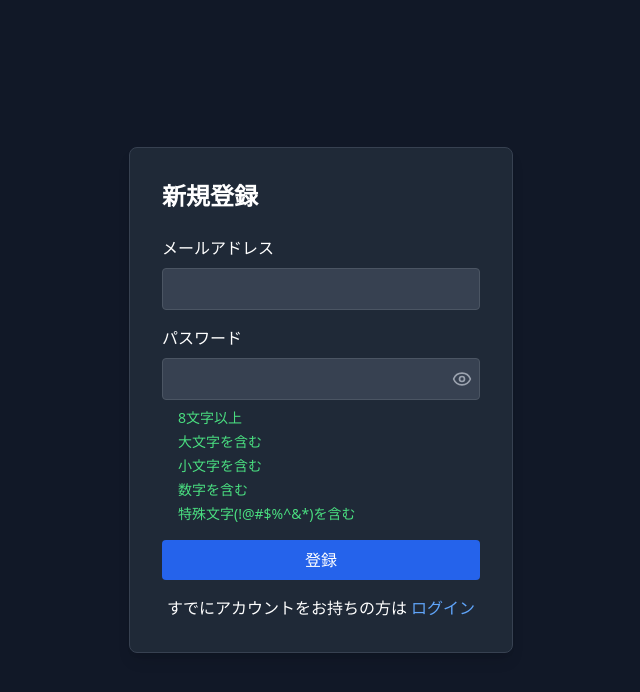
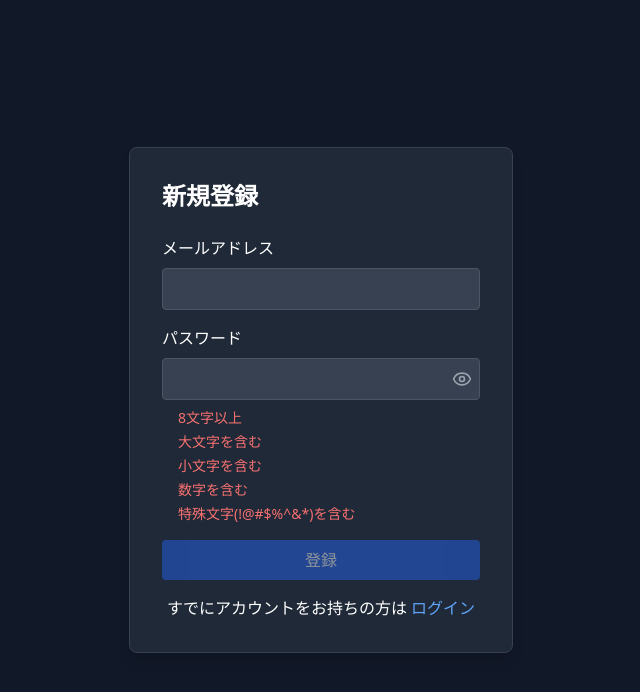
Before and after one commit to uki-t66/CryptoLens, a React (Vite) app in the folder frontend/: page /signup in a window 1280 px wide. Shown: the top 692 px of the page, without its empty margins (319-959 px from the left). Built offline with nearby package versions, Linux system fonts and the light colour scheme; no server answers.

Commit message:
Fixed default color bug for password validation error on signup to red

```diff
--- a/frontend/src/pages/SignUp.tsx
+++ b/frontend/src/pages/SignUp.tsx
@@ -8,8 +8,8 @@ export const SignUp = () => {
   const [email, setEmail] = useState('');
   const [password, setPassword] = useState('');
   const [showPassword, setShowPassword] = useState(false);
-  const [passwordErrors, setPasswordErrors] = useState<string[]>([]);
   const navigate = useNavigate();
+
 
   // パスワードのバリデーションルール
   const passwordRules = [
@@ -19,6 +19,10 @@ export const SignUp = () => {
     { rule: /[0-9]/, message: '数字を含む' },
     { rule: /[!@#$%^&*]/, message: '特殊文字(!@#$%^&*)を含む' }
   ];
+//   パスワードのバリデーションエラーを状態管理
+  const [passwordErrors, setPasswordErrors] = useState<string[]>(
+    passwordRules.map(({ message }) => message) // 初期状態はすべてエラー扱い
+  );
 
   // パスワード入力時のバリデーション
   const validatePassword = (value: string) => {
```
